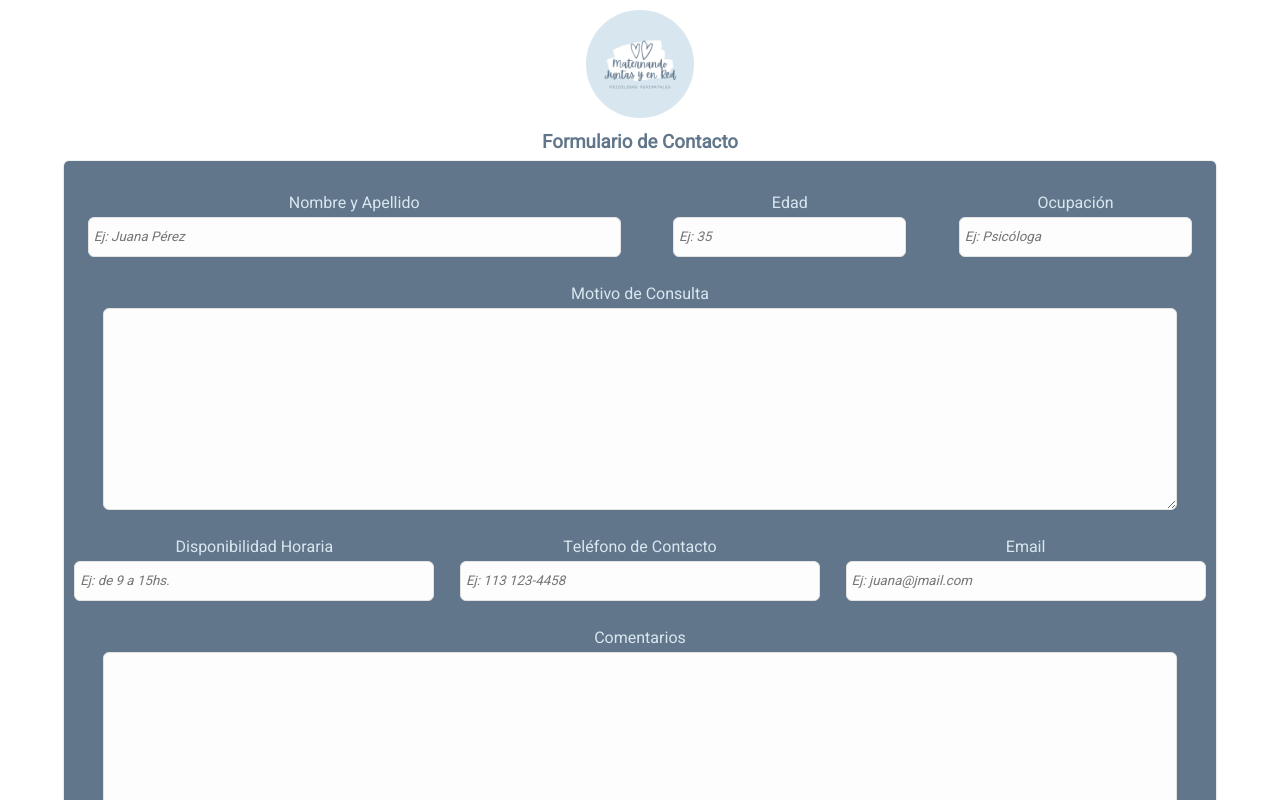
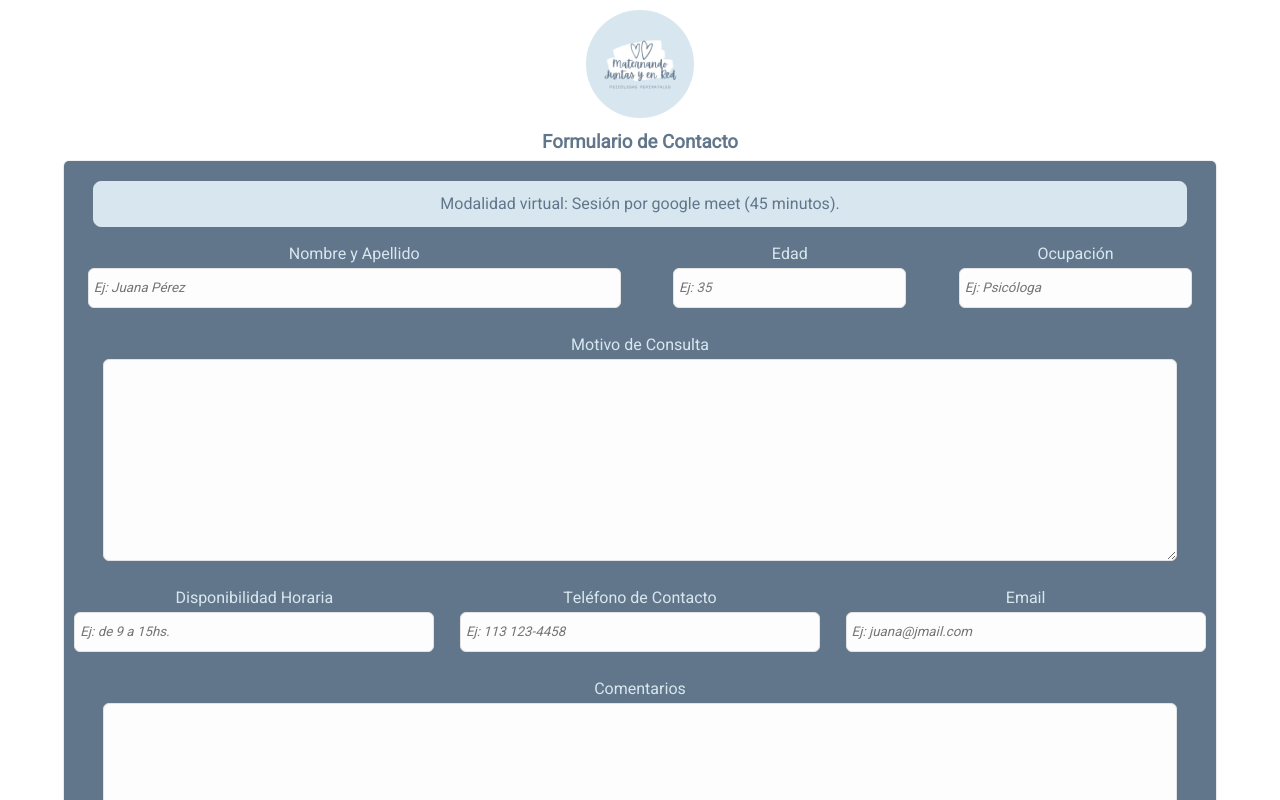
Before and after one commit to Emilix22/maternandoForm, a React (Vite) app: page / in a window 1280 px wide. Shown: the top 800 px of the page. Built offline with nearby package versions, Linux system fonts and the light colour scheme.

Commit message:
agrego mensaje modalidad virtual

```diff
--- a/src/App.css
+++ b/src/App.css
@@ -149,6 +149,15 @@ textarea {
   border-radius: 3px;
 }
 
+.advice {
+  background-color: #d8e7ef;
+  color: #61768b;
+  padding: 10px;
+  border: solid 1px #d8e7ef;
+  border-radius: 8px;
+  width: 95%;
+}
+
 @media (min-width: 769px) {
   .logo {
     width: 10%;
--- a/src/App.jsx
+++ b/src/App.jsx
@@ -171,6 +171,9 @@ function App() {
       <h3>Formulario de Contacto</h3>
 
       <form ref={form}>
+        <p className='advice'>
+        Modalidad virtual: Sesión por google meet (45 minutos).
+        </p>
         <div className="form-group-1 form-group-2">
           <label htmlFor="nombre">Nombre y Apellido</label>
           <input
```
